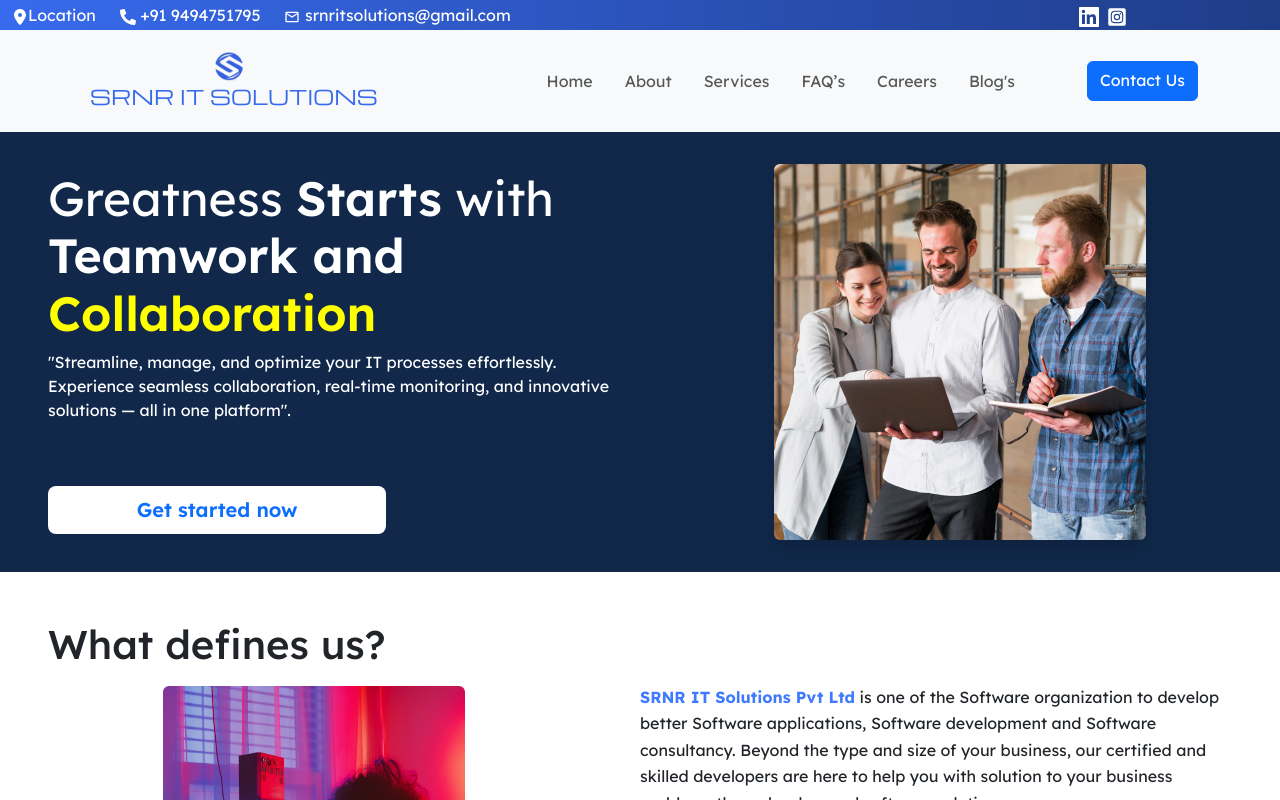
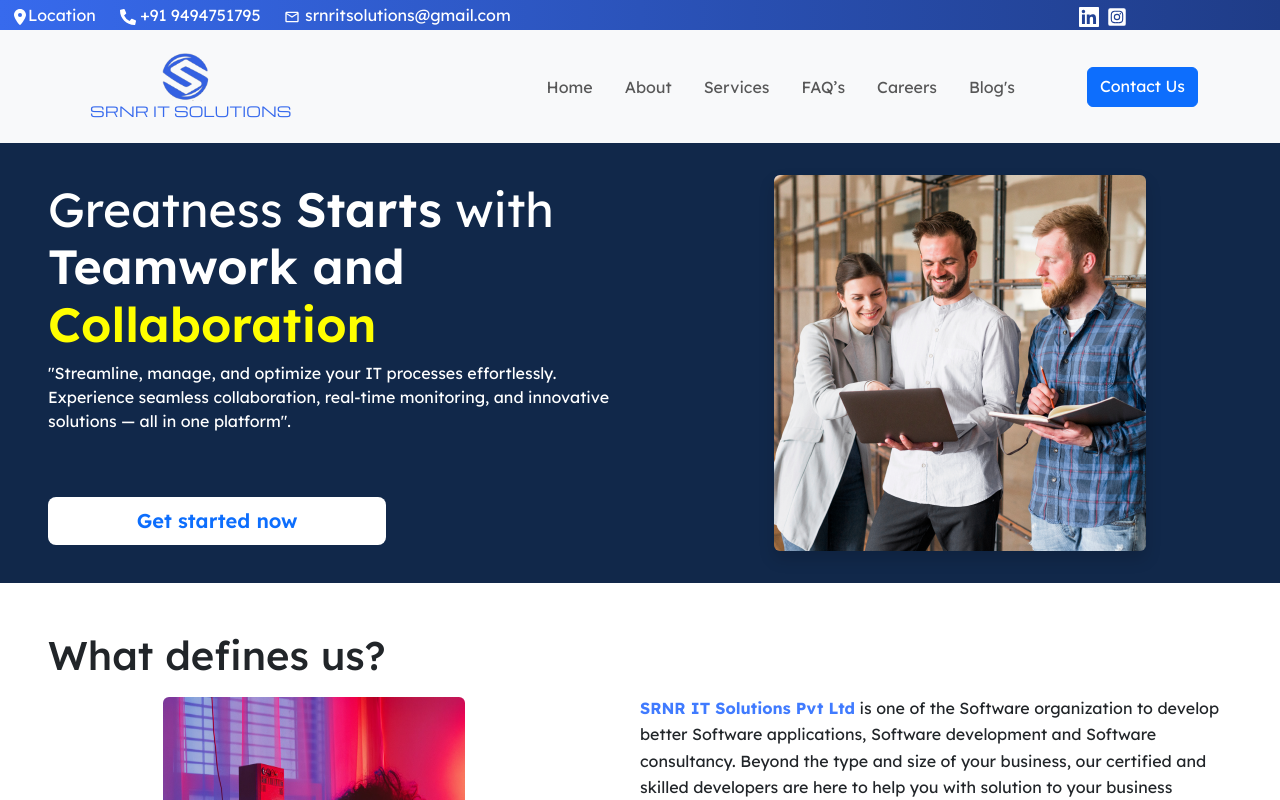
Before and after one commit to Tatasriram9/companywebsite, a React (Create React App) app: page / in a window 1280 px wide. Shown: the top 800 px of the page. Built offline with nearby package versions, Linux system fonts and the light colour scheme.

Commit message:
4th version

```diff
--- a/src/assets/css/NavBar.module.css
+++ b/src/assets/css/NavBar.module.css
@@ -1,6 +1,7 @@
 .logoName{
     font-family:"Michroma";
     color:#376AED;
+    font-size: 14px;
 }
 .logoBrand{
     display: flex;
--- a/src/components/NavBar.js
+++ b/src/components/NavBar.js
@@ -33,8 +33,8 @@ const NavBar = () => {
         <Navbar.Brand href="/home"  className={NavStyle.logoBrand}>
           <img
               src={Clogo}
-              width="30"
-              height="30"
+              width="50"
+              height="50"
               className="d-inline-block align-top"
               alt="React Bootstrap logo"
             />
```
